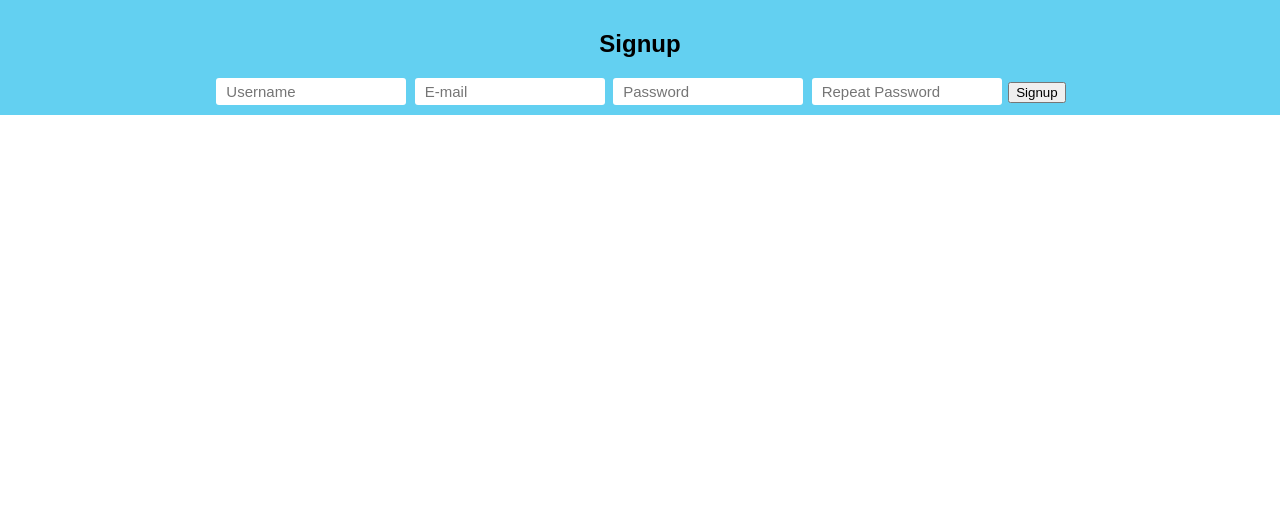
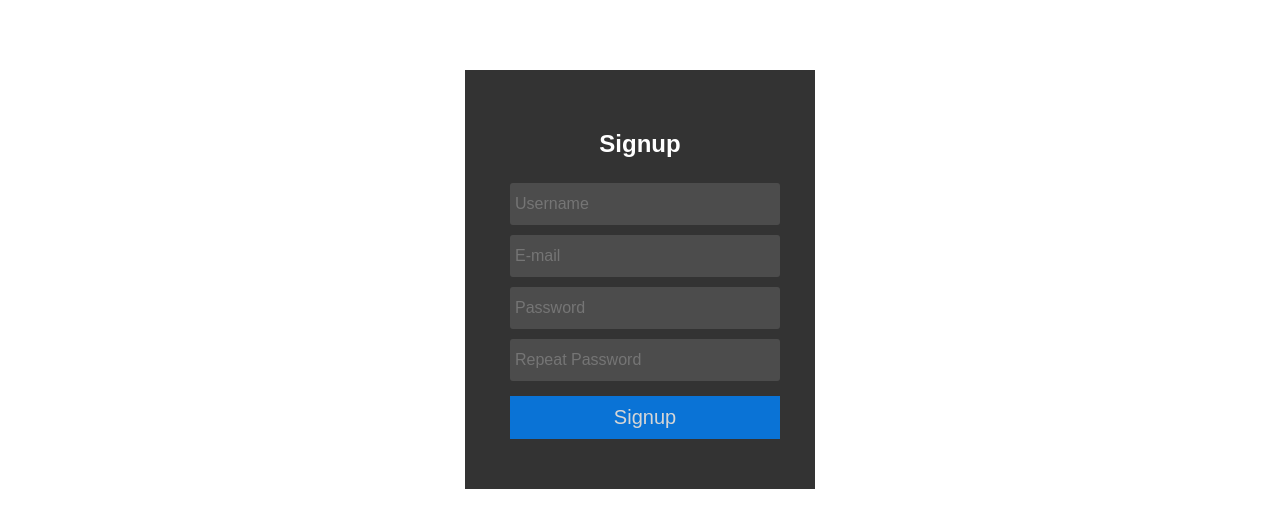
Before and after one commit to zipporia/Product-Management-System, a PHP site: page /signup.php in a window 1280 px wide. Shown: the part 78-606 px from the top of the page. Run offline with PHP 8.4, Linux system fonts and the light colour scheme.

Commit message:
CSS singup fix

```diff
--- a/style.css
+++ b/style.css
@@ -80,11 +80,46 @@ input[type=text], [type="password"]{
 }
 
 .wrapper-main{
-    background-color: rgb(99, 208, 241);
+    background-color: rgba(0, 0, 0, 0.8);
+    width: 350px;
+    margin: 0 auto;
+    padding: 40px;
+    box-sizing: border-box;
+    margin-top: 70px;
+    color: rgb(255, 255, 255);
 }
 
-.section-default{
+.section-default h1{
     text-align: center;
-    padding: 10px 10px;
+}
 
+.section-default form input{
+    width: 100%;
+    box-sizing: border-box;
+    padding: 12px 5px;
+    background: rgba(83, 83, 83, 0.8);
+    outline: none;
+    border: none;
+    color: #fff;
+    margin: 5px;
+    font-weight: 520;
+    font-size: 16px;
 }
+
+.section-default form button{
+    width: 100%;
+    box-sizing: border-box;
+    padding: 10px 0;
+    margin: 10px 5px;
+    outline: none;
+    border: none;
+    background: rgb(0, 132, 255);
+    font-size: 20px;
+    opacity: 0.8;
+    color: #fff;
+}
+
+.section-default form button:hover{
+    background:#0265c7;
+    opacity: 0.8;
+}
```
